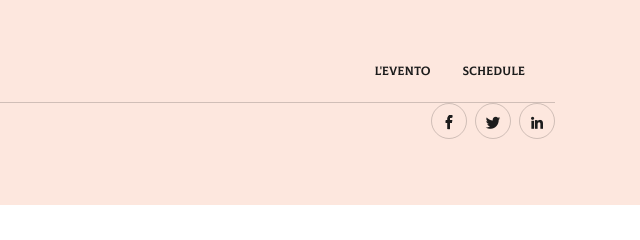
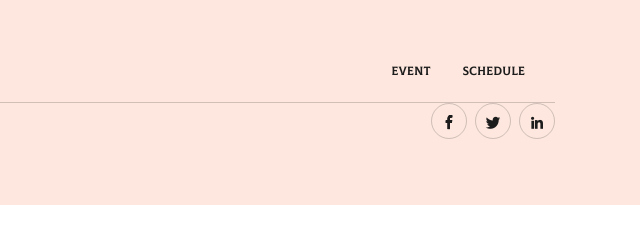
Before and after one commit to agile-venture-bolzano/2019, a plain HTML site: page index.html in a window 1280 px wide. Shown: the top 240 px of the page, 640-1280 px from the left. Drawn offline with nearby package versions, Linux system fonts and the light colour scheme; a script that the page names is missing.

Commit message:
updates navbar language

```diff
--- a/index.html
+++ b/index.html
@@ -44,7 +44,7 @@
                     </nav>
                     <ul class="navbar-nav flex-row">
                       <li class="nav-item active">
-                        <a class="nav-link js-scroll-to" href="#event">L'evento</a>
+                        <a class="nav-link js-scroll-to" href="#event">Event</a>
                       </li>
                       <li class="nav-item schedule-item">
                         <a class="nav-link js-scroll-to" href="#schedule">Schedule</a>
```
